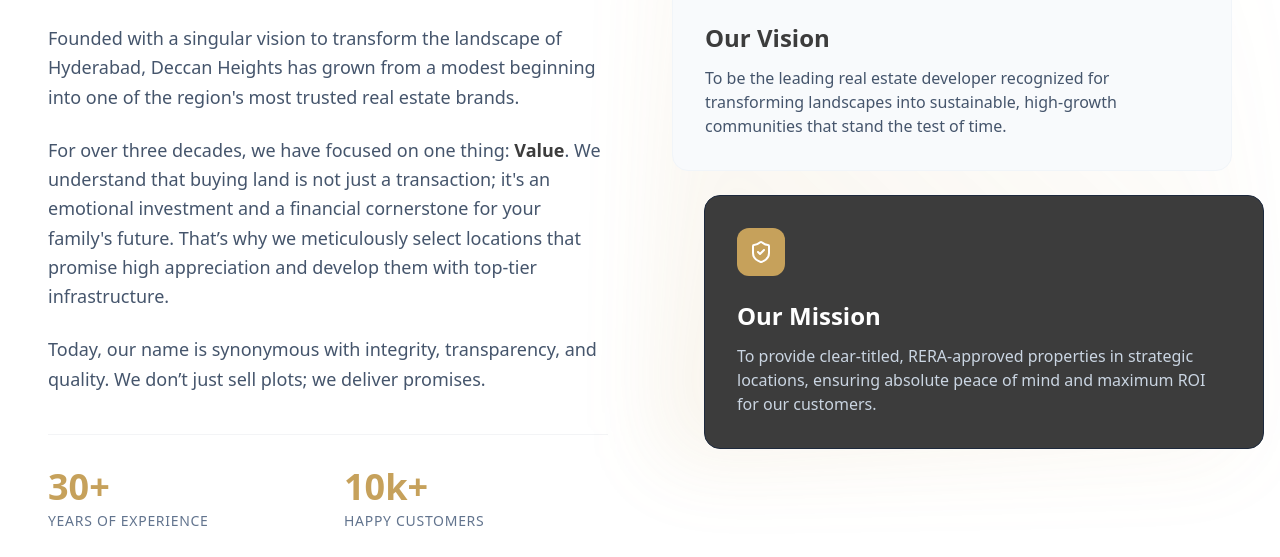
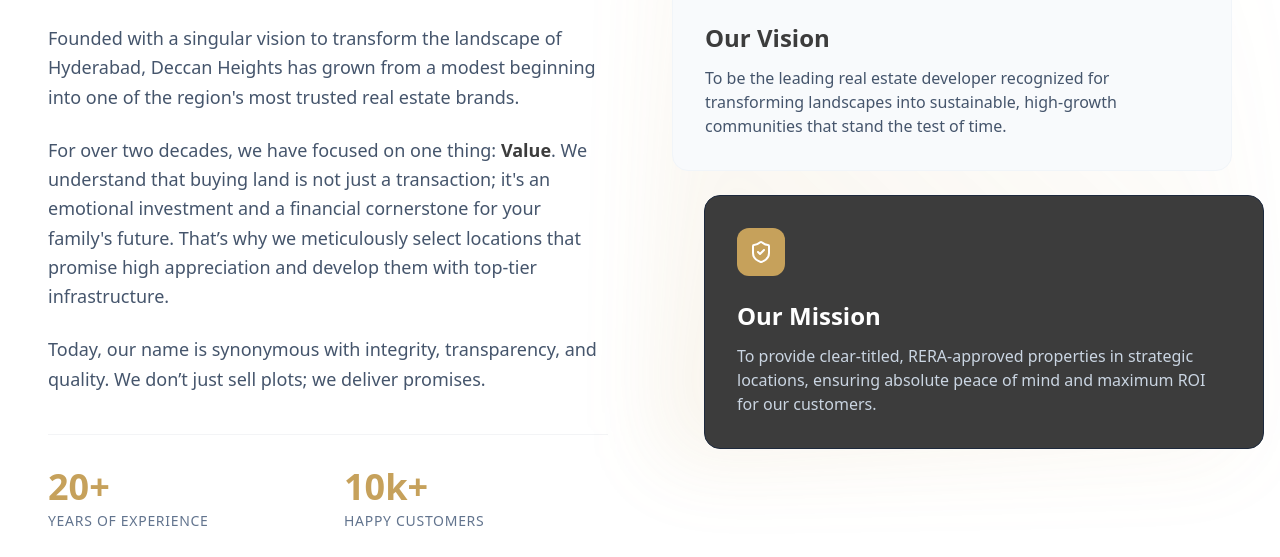
Before and after one commit to Mateen7c7/deccan_heights, a Next.js app: page /about in a window 1280 px wide. Shown: the part 760-1317 px from the top of the page. Built offline with nearby package versions, Linux system fonts and the light colour scheme.

Commit message:
since 2005

```diff
--- a/app/about/page.tsx
+++ b/app/about/page.tsx
@@ -19,7 +19,7 @@
     <section className="relative h-[60vh] min-h-[500px] flex items-center justify-center overflow-hidden bg-slate-900">
       {/* Background with Gradient Overlay */}
       <div className="absolute inset-0 z-0">
-        <div className="absolute inset-0 bg-gradient-to-r from-slate-900 via-slate-900/80 to-slate-900/60 z-10" />
+        <div className="absolute inset-0 bg-linear-to-r from-slate-900 via-slate-900/80 to-slate-900/60 z-10" />
         {/* Placeholder for a real image, using a dark pattern/gradient for now if no image is available */}
         {/* Using one of the provided plot images as background */}
         <div className="absolute inset-0 bg-[url('/plot4.webp')] bg-cover bg-center opacity-40 grayscale" />
@@ -32,7 +32,7 @@
           transition={{ duration: 0.6 }}
           className="inline-block py-1 px-4 mb-6 rounded-full border border-[#C6A15B]/40 bg-[#C6A15B]/10 text-[#C6A15B] font-medium tracking-wide uppercase text-sm backdrop-blur-sm"
         >
-          Since 1995
+          Since 2005
         </motion.span>
         <motion.h1
           initial={{ opacity: 0, y: 20 }}
@@ -79,15 +79,16 @@
               <p>
                 Founded with a singular vision to transform the landscape of
                 Hyderabad, Deccan Heights has grown from a modest beginning into
-                one of the region's most trusted real estate brands.
+                one of the region&apos;s most trusted real estate brands.
               </p>
               <p>
-                For over three decades, we have focused on one thing:{" "}
+                For over two decades, we have focused on one thing:{" "}
                 <strong className="text-[#3C3C3C]">Value</strong>. We understand
-                that buying land is not just a transaction; it's an emotional
-                investment and a financial cornerstone for your family's future.
-                That’s why we meticulously select locations that promise high
-                appreciation and develop them with top-tier infrastructure.
+                that buying land is not just a transaction; it&apos;s an
+                emotional investment and a financial cornerstone for your
+                family&apos;s future. That’s why we meticulously select
+                locations that promise high appreciation and develop them with
+                top-tier infrastructure.
               </p>
               <p>
                 Today, our name is synonymous with integrity, transparency, and
@@ -97,7 +98,7 @@
 
             <div className="mt-10 pt-8 border-t border-gray-100 grid grid-cols-2 gap-8">
               <div>
-                <p className="text-4xl font-bold text-[#C6A15B] mb-1">30+</p>
+                <p className="text-4xl font-bold text-[#C6A15B] mb-1">20+</p>
                 <p className="text-sm text-slate-500 uppercase tracking-wider">
                   Years of Experience
                 </p>
@@ -113,7 +114,7 @@
 
           {/* Vision/Mission Cards - Visual Element */}
           <div className="relative">
-            <div className="absolute -inset-4 bg-gradient-to-tr from-[#C6A15B]/20 to-transparent rounded-[2rem] blur-2xl opacity-60" />
+            <div className="absolute -inset-4 bg-linear-to-tr from-[#C6A15B]/20 to-transparent rounded-4xl blur-2xl opacity-60" />
             <div className="grid gap-6 relative z-10">
               <motion.div
                 initial={{ opacity: 0, y: 30 }}
@@ -166,7 +167,7 @@
   description,
   delay,
 }: {
-  icon: any;
+  icon: React.ReactNode;
   title: string;
   description: string;
   delay: number;
@@ -227,8 +228,8 @@
             The Deccan Heights Advantage
           </h2>
           <p className="text-slate-600 text-lg">
-            We don't just sell land; we sell certainty. Here is why thousands of
-            families trust us with their life savings.
+            We don&apos;t just sell land; we sell certainty. Here is why
+            thousands of families trust us with their life savings.
           </p>
         </div>
 
```
